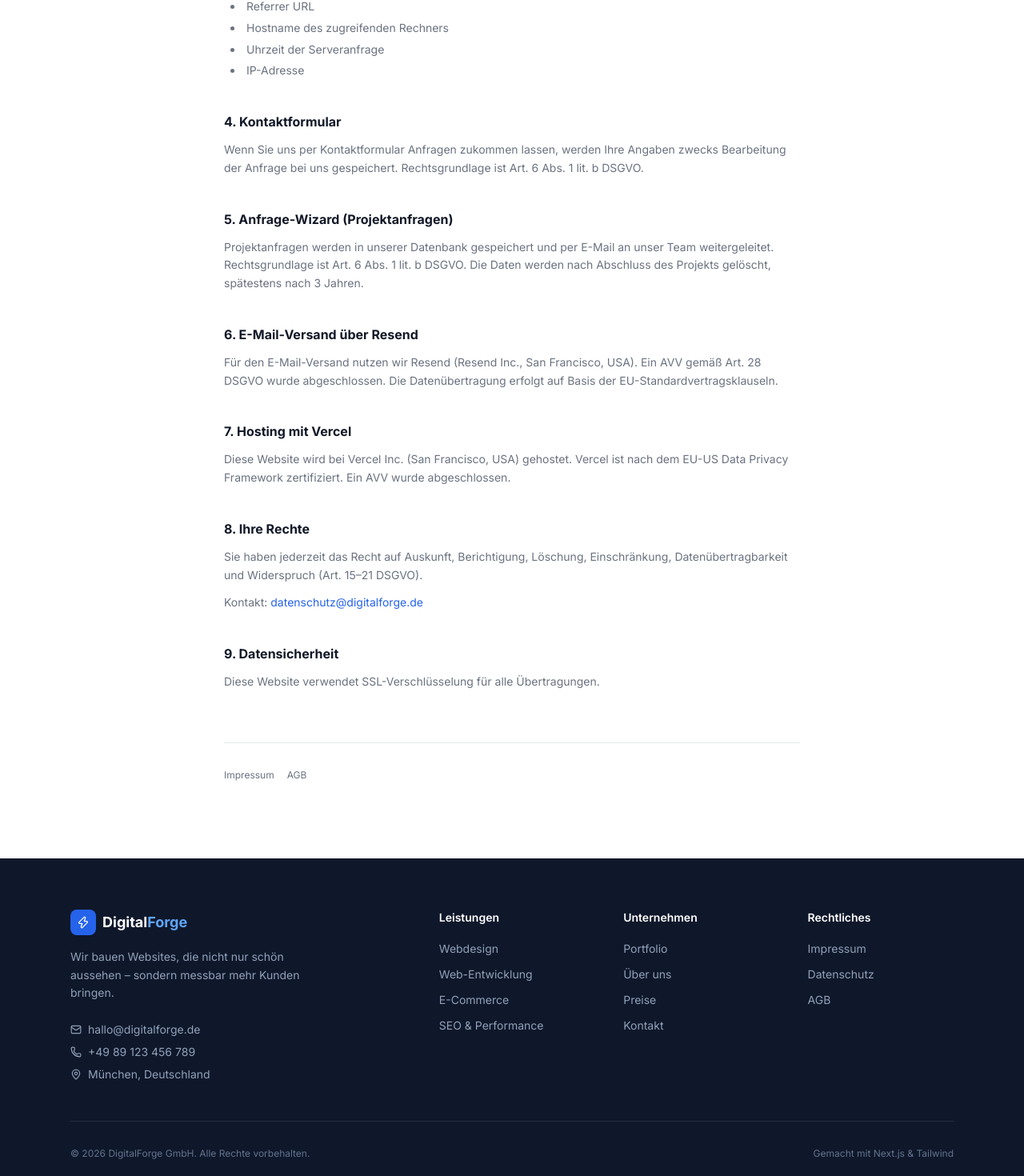
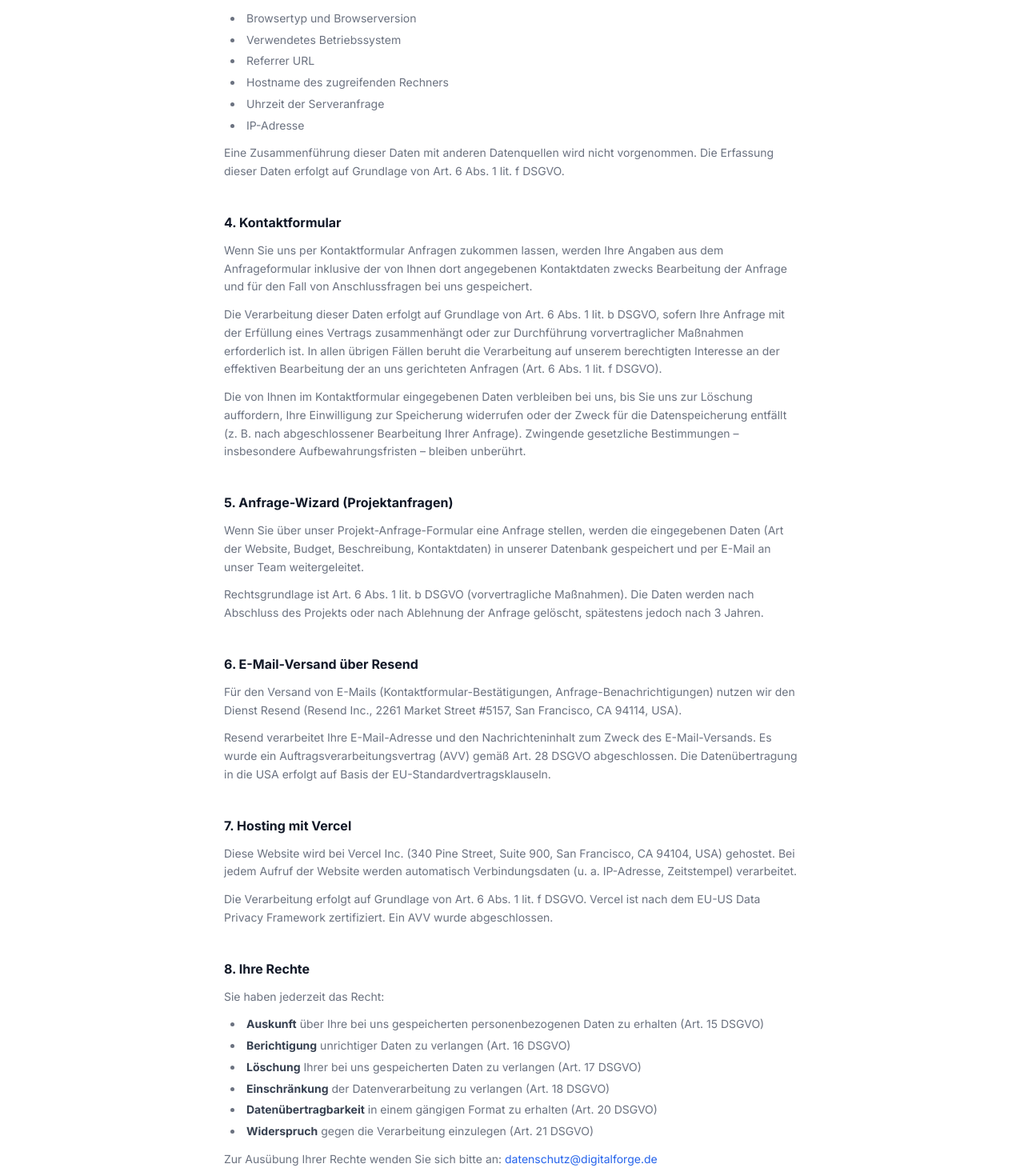
Before and after one commit to chjungdus/Neue-Website, a Next.js app: page /datenschutz in a window 1280 px wide. Shown: the part 1023-2493 px from the top of the page at 80% size. Built offline with nearby package versions, Linux system fonts and the light colour scheme.

Commit message:
feat: light theme migration batch 2 — pages, legal, forms, portfolio

```diff
--- a/src/app/anfrage/page.tsx
+++ b/src/app/anfrage/page.tsx
@@ -1,5 +1,7 @@
 import type { Metadata } from "next"
 import { Suspense } from "react"
+import Link from "next/link"
+import { ArrowLeft } from "lucide-react"
 import InquiryWizard from "@/components/forms/inquiry-wizard"
 
 export const metadata: Metadata = {
@@ -11,17 +13,23 @@ export default function AnfragePage() {
   return (
     <div className="pt-16">
       <div className="max-w-2xl mx-auto px-6 py-32">
-        <p className="text-[#6366f1] text-sm font-semibold uppercase tracking-widest mb-3">Projekt anfragen</p>
-        <h1 className="text-4xl md:text-5xl font-black text-white mb-4">
+        <Link
+          href="/"
+          className="inline-flex items-center gap-2 text-[#6b7280] hover:text-[#111827] transition-colors text-sm mb-12"
+        >
+          <ArrowLeft size={16} /> Zurück zur Startseite
+        </Link>
+        <p className="text-[#2563eb] text-sm font-semibold uppercase tracking-widest mb-3">Projekt anfragen</p>
+        <h1 className="text-4xl md:text-5xl font-black text-[#111827] mb-4">
           Lassen Sie uns loslegen.
         </h1>
-        <p className="text-[#8b8da0] text-lg leading-relaxed mb-12">
+        <p className="text-[#6b7280] text-lg leading-relaxed mb-12">
           Drei einfache Schritte – und wir melden uns mit einem maßgeschneiderten Angebot.
           Kostenlos, unverbindlich, schnell.
         </p>
 
-        <div className="bg-[#0e0f1c] border border-white/6 rounded-2xl p-8">
-          <Suspense fallback={<div className="text-[#8b8da0]">ädt...</div>}>
+        <div className="bg-white border border-gray-200 rounded-2xl p-8">
+          <Suspense fallback={<div className="text-[#6b7280]">Lädt...</div>}>
             <InquiryWizard />
           </Suspense>
         </div>
--- a/src/app/datenschutz/page.tsx
+++ b/src/app/datenschutz/page.tsx
@@ -40,7 +40,9 @@ export default function DatenschutzPage() {
           </Section>
 
           <Section title="2. Verantwortlicher">
-            <p>Verantwortlicher für die Datenverarbeitung auf dieser Website ist:</p>
+            <p>
+              Verantwortlicher für die Datenverarbeitung auf dieser Website ist:
+            </p>
             <p>
               DigitalForge GmbH
               <br />
@@ -61,14 +63,20 @@ export default function DatenschutzPage() {
             <h3 className="text-[#111827] font-semibold text-sm mb-2">Cookies</h3>
             <p>
               Unsere Internetseiten verwenden sogenannte „Cookies“. Cookies sind kleine Datenpakete und richten auf
-              Ihrem Endgerät keinen Schaden an.
+              Ihrem Endgerät keinen Schaden an. Sie werden entweder vorübergehend für die Dauer einer Sitzung
+              (Session-Cookies) oder dauerhaft (permanente Cookies) auf Ihrem Endgerät gespeichert.
             </p>
             <p>
-              Wir verwenden ausschließlich technisch notwendige Cookies, die zum Betrieb der Website erforderlich sind.
-              Es werden keine Marketing- oder Tracking-Cookies eingesetzt.
+              Wir verwenden ausschließlich technisch notwendige Cookies, die zum Betrieb der Website erforderlich sind
+              (z. B. Sitzungs-Management für den Admin-Bereich). Es werden keine Marketing- oder Tracking-Cookies
+              eingesetzt.
             </p>
+
             <h3 className="text-[#111827] font-semibold text-sm mt-4 mb-2">Server-Log-Dateien</h3>
-            <p>Der Provider dieser Website erhebt und speichert automatisch folgende Daten:</p>
+            <p>
+              Der Provider dieser Website erhebt und speichert automatisch Informationen in sogenannten
+              Server-Log-Dateien, die Ihr Browser automatisch an uns übermittelt. Dies sind:
+            </p>
             <ul className="list-disc list-inside space-y-1 pl-2">
               <li>Browsertyp und Browserversion</li>
               <li>Verwendetes Betriebssystem</li>
@@ -77,56 +85,131 @@ export default function DatenschutzPage() {
               <li>Uhrzeit der Serveranfrage</li>
               <li>IP-Adresse</li>
             </ul>
+            <p>
+              Eine Zusammenführung dieser Daten mit anderen Datenquellen wird nicht vorgenommen. Die Erfassung dieser
+              Daten erfolgt auf Grundlage von Art. 6 Abs. 1 lit. f DSGVO.
+            </p>
           </Section>
 
           <Section title="4. Kontaktformular">
             <p>
-              Wenn Sie uns per Kontaktformular Anfragen zukommen lassen, werden Ihre Angaben zwecks Bearbeitung der
-              Anfrage bei uns gespeichert. Rechtsgrundlage ist Art. 6 Abs. 1 lit. b DSGVO.
+              Wenn Sie uns per Kontaktformular Anfragen zukommen lassen, werden Ihre Angaben aus dem Anfrageformular
+              inklusive der von Ihnen dort angegebenen Kontaktdaten zwecks Bearbeitung der Anfrage und für den Fall von
+              Anschlussfragen bei uns gespeichert.
+            </p>
+            <p>
+              Die Verarbeitung dieser Daten erfolgt auf Grundlage von Art. 6 Abs. 1 lit. b DSGVO, sofern Ihre Anfrage
+              mit der Erfüllung eines Vertrags zusammenhängt oder zur Durchführung vorvertraglicher Maßnahmen
+              erforderlich ist. In allen übrigen Fällen beruht die Verarbeitung auf unserem berechtigten Interesse an
+              der effektiven Bearbeitung der an uns gerichteten Anfragen (Art. 6 Abs. 1 lit. f DSGVO).
+            </p>
+            <p>
+              Die von Ihnen im Kontaktformular eingegebenen Daten verbleiben bei uns, bis Sie uns zur Löschung
+              auffordern, Ihre Einwilligung zur Speicherung widerrufen oder der Zweck für die Datenspeicherung entfällt
+              (z. B. nach abgeschlossener Bearbeitung Ihrer Anfrage). Zwingende gesetzliche Bestimmungen – insbesondere
+              Aufbewahrungsfristen – bleiben unberührt.
             </p>
           </Section>
 
           <Section title="5. Anfrage-Wizard (Projektanfragen)">
             <p>
-              Projektanfragen werden in unserer Datenbank gespeichert und per E-Mail an unser Team weitergeleitet.
-              Rechtsgrundlage ist Art. 6 Abs. 1 lit. b DSGVO. Die Daten werden nach Abschluss des Projekts gelöscht,
-              spätestens nach 3 Jahren.
+              Wenn Sie über unser Projekt-Anfrage-Formular eine Anfrage stellen, werden die eingegebenen Daten (Art der
+              Website, Budget, Beschreibung, Kontaktdaten) in unserer Datenbank gespeichert und per E-Mail an unser
+              Team weitergeleitet.
+            </p>
+            <p>
+              Rechtsgrundlage ist Art. 6 Abs. 1 lit. b DSGVO (vorvertragliche Maßnahmen). Die Daten werden nach
+              Abschluss des Projekts oder nach Ablehnung der Anfrage gelöscht, spätestens jedoch nach 3 Jahren.
             </p>
           </Section>
 
           <Section title="6. E-Mail-Versand über Resend">
             <p>
-              Für den E-Mail-Versand nutzen wir Resend (Resend Inc., San Francisco, USA). Ein AVV gemäß Art. 28 DSGVO
-              wurde abgeschlossen. Die Datenübertragung erfolgt auf Basis der EU-Standardvertragsklauseln.
+              Für den Versand von E-Mails (Kontaktformular-Bestätigungen, Anfrage-Benachrichtigungen) nutzen wir den
+              Dienst Resend (Resend Inc., 2261 Market Street #5157, San Francisco, CA 94114, USA).
+            </p>
+            <p>
+              Resend verarbeitet Ihre E-Mail-Adresse und den Nachrichteninhalt zum Zweck des E-Mail-Versands. Es wurde
+              ein Auftragsverarbeitungsvertrag (AVV) gemäß Art. 28 DSGVO abgeschlossen. Die Datenübertragung in die USA
+              erfolgt auf Basis der EU-Standardvertragsklauseln.
             </p>
           </Section>
 
           <Section title="7. Hosting mit Vercel">
             <p>
-              Diese Website wird bei Vercel Inc. (San Francisco, USA) gehostet. Vercel ist nach dem EU-US Data Privacy
-              Framework zertifiziert. Ein AVV wurde abgeschlossen.
+              Diese Website wird bei Vercel Inc. (340 Pine Street, Suite 900, San Francisco, CA 94104, USA) gehostet.
+              Bei jedem Aufruf der Website werden automatisch Verbindungsdaten (u. a. IP-Adresse, Zeitstempel)
+              verarbeitet.
+            </p>
+            <p>
+              Die Verarbeitung erfolgt auf Grundlage von Art. 6 Abs. 1 lit. f DSGVO. Vercel ist nach dem EU-US Data
+              Privacy Framework zertifiziert. Ein AVV wurde abgeschlossen.
             </p>
           </Section>
 
           <Section title="8. Ihre Rechte">
-            <p>Sie haben jederzeit das Recht auf Auskunft, Berichtigung, Löschung, Einschränkung,
-            Datenübertragbarkeit und Widerspruch (Art. 15–21 DSGVO).</p>
+            <p>Sie haben jederzeit das Recht:</p>
+            <ul className="list-disc list-inside space-y-1 pl-2">
+              <li>
+                <strong className="text-[#374151]">Auskunft</strong> über Ihre bei uns gespeicherten personenbezogenen
+                Daten zu erhalten (Art. 15 DSGVO)
+              </li>
+              <li>
+                <strong className="text-[#374151]">Berichtigung</strong> unrichtiger Daten zu verlangen (Art. 16 DSGVO)
+              </li>
+              <li>
+                <strong className="text-[#374151]">Löschung</strong> Ihrer bei uns gespeicherten Daten zu verlangen
+                (Art. 17 DSGVO)
+              </li>
+              <li>
+                <strong className="text-[#374151]">Einschränkung</strong> der Datenverarbeitung zu verlangen (Art. 18
+                DSGVO)
+              </li>
+              <li>
+                <strong className="text-[#374151]">Datenübertragbarkeit</strong> in einem gängigen Format zu erhalten
+                (Art. 20 DSGVO)
+              </li>
+              <li>
+                <strong className="text-[#374151]">Widerspruch</strong> gegen die Verarbeitung einzulegen (Art. 21
+                DSGVO)
+              </li>
+            </ul>
             <p>
-              Kontakt:{" "}
+              Zur Ausübung Ihrer Rechte wenden Sie sich bitte an:{" "}
               <a href="mailto:datenschutz@digitalforge.de" className="text-[#2563eb] hover:underline">
                 datenschutz@digitalforge.de
               </a>
             </p>
+            <p>
+              Außerdem haben Sie das Recht, sich bei der zuständigen Datenschutz-Aufsichtsbehörde zu beschweren.
+              Zuständig ist das Bayerische Landesamt für Datenschutzaufsicht (BayLDA), Promenade 18, 91522 Ansbach.
+            </p>
           </Section>
 
           <Section title="9. Datensicherheit">
-            <p>Diese Website verwendet SSL-Verschlüsselung für alle Übertragungen.</p>
+            <p>
+              Diese Website nutzt aus Sicherheitsgründen und zum Schutz der Übertragung vertraulicher Inhalte eine
+              SSL-Verschlüsselung. Eine verschlüsselte Verbindung erkennen Sie daran, dass die Adresszeile des Browsers
+              von „http://“ auf „https://“ wechselt.
+            </p>
+          </Section>
+
+          <Section title="10. Änderungen dieser Datenschutzerklärung">
+            <p>
+              Wir behalten uns vor, diese Datenschutzerklärung anzupassen, damit sie stets den aktuellen rechtlichen
+              Anforderungen entspricht oder um Änderungen unserer Leistungen in der Datenschutzerklärung umzusetzen.
+              Für Ihren erneuten Besuch gilt dann die neue Datenschutzerklärung.
+            </p>
           </Section>
         </div>
 
         <div className="mt-16 pt-8 border-t border-gray-200 flex flex-wrap gap-4 text-xs text-[#6b7280]">
-          <Link href="/impressum" className="hover:text-[#111827] transition-colors">Impressum</Link>
-          <Link href="/agb" className="hover:text-[#111827] transition-colors">AGB</Link>
+          <Link href="/impressum" className="hover:text-[#111827] transition-colors">
+            Impressum
+          </Link>
+          <Link href="/agb" className="hover:text-[#111827] transition-colors">
+            AGB
+          </Link>
         </div>
       </div>
     </div>
--- a/src/app/kontakt/page.tsx
+++ b/src/app/kontakt/page.tsx
@@ -1,5 +1,6 @@
 import type { Metadata } from "next"
-import { Mail, MapPin, Phone, Clock } from "lucide-react"
+import Link from "next/link"
+import { Mail, MapPin, Phone, Clock, ArrowLeft } from "lucide-react"
 import ContactForm from "@/components/forms/contact-form"
 
 export const metadata: Metadata = {
@@ -18,13 +19,19 @@ export default function KontaktPage() {
   return (
     <div className="pt-16">
       <div className="max-w-6xl mx-auto px-6 py-32">
+        <Link
+          href="/"
+          className="inline-flex items-center gap-2 text-[#6b7280] hover:text-[#111827] transition-colors text-sm mb-12"
+        >
+          <ArrowLeft size={16} /> Zurück zur Startseite
+        </Link>
         <div className="grid grid-cols-1 lg:grid-cols-2 gap-16 items-start">
           <div>
-            <p className="text-[#6366f1] text-sm font-semibold uppercase tracking-widest mb-3">Kontakt</p>
-            <h1 className="text-4xl md:text-5xl font-black text-white mb-4">
+            <p className="text-[#2563eb] text-sm font-semibold uppercase tracking-widest mb-3">Kontakt</p>
+            <h1 className="text-4xl md:text-5xl font-black text-[#111827] mb-4">
               Schreiben Sie uns.
             </h1>
-            <p className="text-[#8b8da0] text-lg leading-relaxed mb-10">
+            <p className="text-[#6b7280] text-lg leading-relaxed mb-10">
               Haben Sie Fragen, möchten Sie ein Angebot anfragen oder einfach hallo sagen?
               Wir freuen uns über jede Nachricht.
             </p>
@@ -33,13 +40,13 @@ export default function KontaktPage() {
               {contactInfo.map((item) => {
                 const Icon = item.icon
                 const content = (
-                  <div className="flex items-center gap-4 bg-[#0e0f1c] border border-white/6 rounded-xl p-4">
-                    <div className="w-10 h-10 rounded-lg bg-[#6366f1]/10 flex items-center justify-center flex-shrink-0">
-                      <Icon size={18} className="text-[#6366f1]" />
+                  <div className="flex items-center gap-4 bg-white border border-gray-200 rounded-xl p-4">
+                    <div className="w-10 h-10 rounded-lg bg-[#eff6ff] flex items-center justify-center flex-shrink-0">
+                      <Icon size={18} className="text-[#2563eb]" />
                     </div>
                     <div>
-                      <p className="text-[#8b8da0] text-xs font-medium">{item.label}</p>
-                      <p className="text-white text-sm font-medium">{item.value}</p>
+                      <p className="text-[#6b7280] text-xs font-medium">{item.label}</p>
+                      <p className="text-[#111827] text-sm font-medium">{item.value}</p>
                     </div>
                   </div>
                 )
@@ -56,8 +63,8 @@ export default function KontaktPage() {
             </div>
           </div>
 
-          <div className="bg-[#0e0f1c] border border-white/6 rounded-2xl p-8">
-            <h2 className="text-white font-bold text-xl mb-6">Nachricht senden</h2>
+          <div className="bg-white border border-gray-200 rounded-2xl p-8">
+            <h2 className="text-[#111827] font-bold text-xl mb-6">Nachricht senden</h2>
             <ContactForm />
           </div>
         </div>
--- a/src/app/not-found.tsx
+++ b/src/app/not-found.tsx
@@ -3,23 +3,15 @@ import { ArrowRight, Home, Search } from "lucide-react"
 
 export default function NotFound() {
   return (
-    <div className="min-h-screen flex items-center justify-center px-6">
+    <div className="min-h-screen flex items-center justify-center px-6 bg-white">
       <div className="max-w-xl w-full text-center">
-        <div
-          aria-hidden
-          className="absolute inset-0 pointer-events-none overflow-hidden"
-        >
-          <div className="absolute top-1/2 left-1/2 -translate-x-1/2 -translate-y-1/2 w-[350px] h-[350px] rounded-full bg-[#6366f1]/8 blur-3xl" />
-        </div>
-
-        <div className="relative">
-          <p className="text-[10rem] font-black leading-none text-white/4 select-none">404</p>
+        <p className="text-[10rem] font-black leading-none text-gray-100 select-none">404</p>
         <div className="-mt-12 mb-8">
-            <h1 className="text-3xl md:text-4xl font-black text-white mb-4">
+          <h1 className="text-3xl md:text-4xl font-black text-[#111827] mb-4">
             Diese Seite existiert{" "}
             <span className="gradient-text">nicht.</span>
           </h1>
-            <p className="text-[#8b8da0] text-lg leading-relaxed">
+          <p className="text-[#6b7280] text-lg leading-relaxed">
             Entweder wurde die Seite verschoben, gelöscht oder der Link ist falsch. Das passiert.
             Hier sind ein paar nützliche Links:
           </p>
@@ -28,14 +20,14 @@ export default function NotFound() {
         <div className="flex flex-col sm:flex-row items-center justify-center gap-3 mb-10">
           <Link
             href="/"
-              className="gradient-bg text-white font-bold px-6 py-3 rounded-xl hover:opacity-90 transition-opacity flex items-center gap-2 w-full sm:w-auto justify-center"
+            className="bg-[#2563eb] hover:bg-[#1d4ed8] text-white font-bold px-6 py-3 rounded-full transition-colors flex items-center gap-2 w-full sm:w-auto justify-center"
           >
             <Home size={16} />
             Zur Startseite
           </Link>
           <Link
             href="/portfolio"
-              className="bg-white/6 text-white font-semibold px-6 py-3 rounded-xl border border-white/10 hover:bg-white/10 transition-all flex items-center gap-2 w-full sm:w-auto justify-center"
+            className="text-[#374151] font-semibold px-6 py-3 rounded-full border border-gray-200 hover:bg-gray-50 transition-all flex items-center gap-2 w-full sm:w-auto justify-center"
           >
             <Search size={16} />
             Portfolio ansehen
@@ -52,7 +44,7 @@ export default function NotFound() {
             <Link
               key={link.href}
               href={link.href}
-                className="text-[#8b8da0] hover:text-white transition-colors text-sm py-2 px-3 rounded-lg hover:bg-white/4 flex items-center justify-center gap-1.5"
+              className="text-[#6b7280] hover:text-[#111827] transition-colors text-sm py-2 px-3 rounded-lg hover:bg-gray-50 flex items-center justify-center gap-1.5"
             >
               {link.label}
               <ArrowRight size={12} className="opacity-50" />
@@ -61,6 +53,5 @@ export default function NotFound() {
         </div>
       </div>
     </div>
-    </div>
   )
 }
--- a/src/app/portfolio/page.tsx
+++ b/src/app/portfolio/page.tsx
@@ -9,26 +9,23 @@ export const metadata: Metadata = {
 export default function PortfolioPage() {
   return (
     <div className="pt-16">
-      <section className="py-32 relative overflow-hidden">
-        <div aria-hidden className="absolute inset-0 pointer-events-none">
-          <div className="absolute top-1/2 left-1/2 -translate-x-1/2 -translate-y-1/2 w-[350px] h-[350px] rounded-full bg-[#a855f7]/8 blur-3xl" />
-        </div>
-        <div className="relative max-w-6xl mx-auto px-6">
+      <section className="py-32 bg-white">
+        <div className="max-w-6xl mx-auto px-6">
           <div className="max-w-2xl">
-            <p className="text-[#8b8da0] text-xs font-semibold uppercase tracking-widest mb-3">Portfolio</p>
-            <h1 className="text-5xl md:text-6xl font-black text-white mb-5 leading-tight">
+            <p className="text-[#6b7280] text-xs font-semibold uppercase tracking-widest mb-3">Portfolio</p>
+            <h1 className="text-5xl md:text-6xl font-black text-[#111827] mb-5 leading-tight">
               Projekte, auf die wir{" "}
               <span className="gradient-text">stolz sind.</span>
             </h1>
-            <p className="text-[#8b8da0] text-xl leading-relaxed">
+            <p className="text-[#6b7280] text-xl leading-relaxed">
               73 Projekte seit 2019. Hier sind die, bei denen unsere Kunden am lautesten &quot;Ja, genau so!&quot; gesagt haben.
             </p>
           </div>
         </div>
       </section>
 
-      <section className="pb-32">
-        <div className="max-w-6xl mx-auto px-6">
+      <section className="pb-32 bg-[#f9fafb]">
+        <div className="max-w-6xl mx-auto px-6 pt-8">
           <PortfolioGrid />
         </div>
       </section>
```
Also changed, not shown: src/app/preise/page.tsx (+27 -27 lines). Lines whose indentation alone changed are shown as unchanged.
